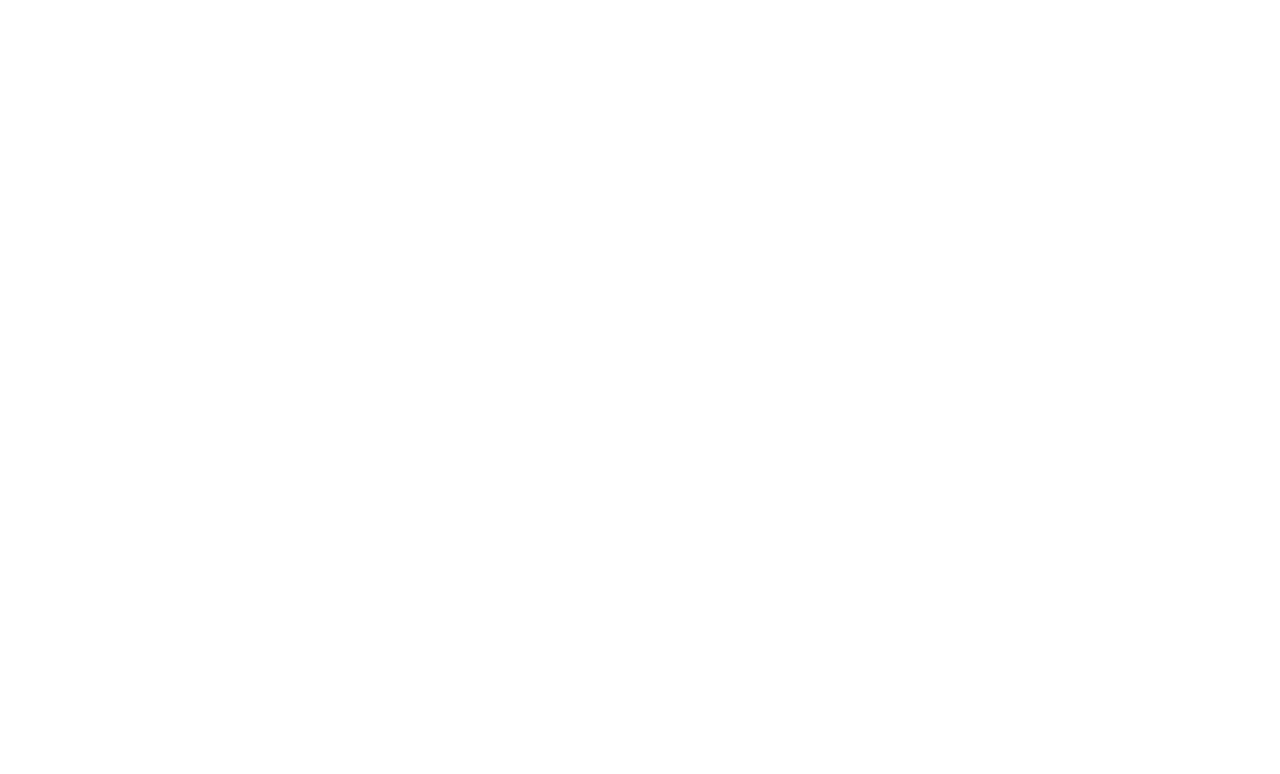
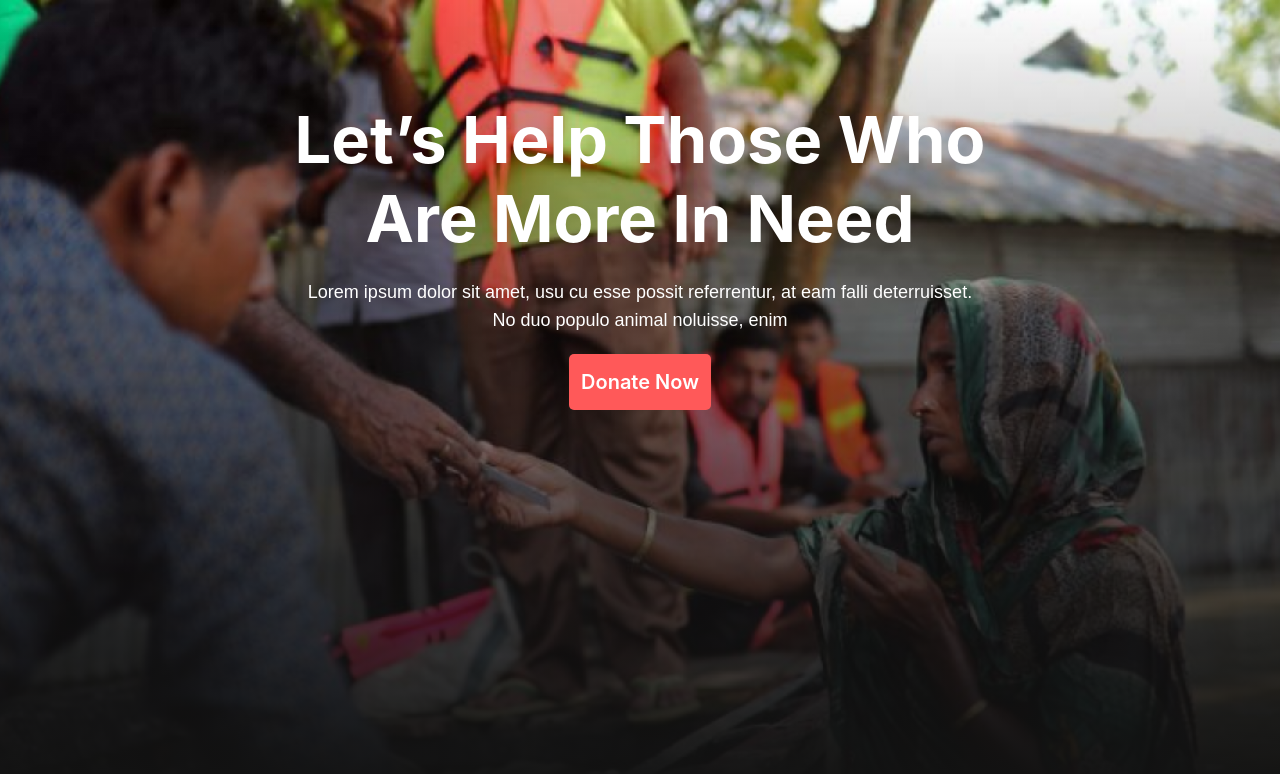
Before and after one commit to HM-Tanjil/donate-today-project, a plain HTML site: page index.html in a window 1280 px wide. Drawn offline with Linux system fonts and the light colour scheme.

Commit message:
Banner area done

```diff
--- a/assets/css/style.css
+++ b/assets/css/style.css
@@ -0,0 +1,98 @@
+/* = = = = = = = = = = = = */
+/* ------ basic setup -------- */
+/* = = = = = = = = = = = = */
+
+* {
+  box-sizing: border-box;
+  margin: 0;
+  padding: 0;
+}
+
+/* google fonts */
+/* font-family: 'Inter', sans-serif;
+font-family: 'Poppins', sans-serif; */
+@import url("https://fonts.googleapis.com/css2?family=Inter:wght@400;500;600;700&family=Poppins:wght@300;600;700;800;900&display=swap");
+
+body {
+  font-family: "Poppins", sans-serif;
+  font-weight: 400;
+  font-size: 18px;
+  line-height: 28px;
+  /* position: relative; */
+}
+
+a {
+  text-decoration: none;
+  font-family: "Inter", sans-serif;
+  font-weight: 600;
+  font-size: 20px;
+  line-height: 24px;
+  color: #ffffff;
+}
+
+.btn--orange {
+  background: #ff5959;
+  border-radius: 5px;
+  border: none;
+  padding: 16px 12px;
+}
+
+.container {
+  padding-right: 15px;
+  padding-left: 15px;
+  margin-right: auto;
+  margin-left: auto;
+}
+
+h1 {
+  font-family: "Inter", sans-serif;
+  font-weight: 700;
+  font-size: 65px;
+  line-height: 79px;
+}
+
+h2 {
+  font-family: "Inter", sans-serif;
+  font-weight: 700;
+  font-size: 45px;
+  line-height: 54px;
+}
+
+/* = = = = = = = = = = = = */
+/* ------ banner area start -------- */
+/* = = = = = = = = = = = = */
+#banner {
+  height: 100vh;
+  width: 100%;
+  background: linear-gradient(360deg, #121212 0%, rgba(18, 18, 18, 0) 100%),
+    url("../images/donation15.png");
+  background-position: center;
+  background-repeat: no-repeat;
+  background-size: cover;
+  position: relative;
+}
+
+.banner--content {
+  width: 60%;
+  left: 50%;
+  position: absolute;
+  transform: translateX(-50%);
+  padding-top: 100px;
+  padding-bottom: 100px;
+  text-align: center;
+}
+
+.banner--content p {
+  padding-left: 50px;
+  padding-right: 50px;
+  color: #ffffff;
+  padding-top: 20px;
+  padding-bottom: 20px;
+}
+
+.banner--content h1 {
+  color: #ffffff;
+}
+/* = = = = = = = = = = = = */
+/* ------ banner area end -------- */
+/* = = = = = = = = = = = = */
--- a/index.html
+++ b/index.html
@@ -5,6 +5,22 @@
     <meta http-equiv="X-UA-Compatible" content="IE=edge" />
     <meta name="viewport" content="width=device-width, initial-scale=1.0" />
     <title>Be Humble | Donate Today</title>
+    <link rel="stylesheet" href="assets/css/style.css" />
   </head>
-  <body></body>
+  <body>
+    <!-- Banner area start -->
+    <section id="banner">
+      <div class="container">
+        <div class="banner--content">
+          <h1>Let’s Help Those Who Are More In Need</h1>
+          <p>
+            Lorem ipsum dolor sit amet, usu cu esse possit referrentur, at eam
+            falli deterruisset. No duo populo animal noluisse, enim
+          </p>
+          <button class="btn--orange"><a href="#">Donate Now</a></button>
+        </div>
+      </div>
+    </section>
+    <!-- Banner area end -->
+  </body>
 </html>
```
Also changed, not shown: assets/images/donation15.png (added).
